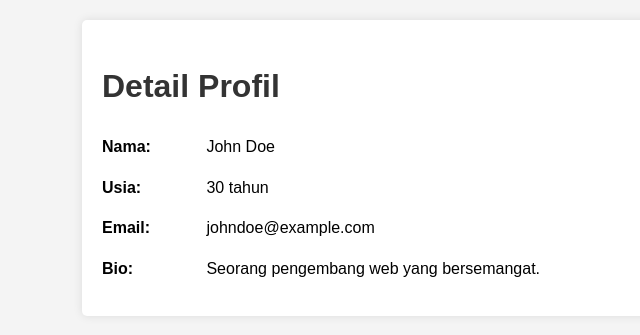
After one commit to Jiichiro/tugas-crud-iaas, a PHP site: page /kas.com_anyarrrr_luekkkkkk/profile.php in a window 1280 px wide. The commit adds this page. Shown: the top 335 px of the page, without its empty margins (238-878 px from the left). Run offline with PHP 8.4, Linux system fonts and the light colour scheme.

Commit message:
adding profile page

```diff
--- /dev/null
+++ b/kas.com_anyarrrr_luekkkkkk/profile.php
@@ -0,0 +1,62 @@
+<?php
+// Asumsikan data profil tersedia dalam variabel $profile
+$profile = [
+    'name' => 'John Doe',
+    'age' => 30,
+    'email' => 'johndoe@example.com',
+    'bio' => 'Seorang pengembang web yang bersemangat.'
+];
+?>
+
+<!DOCTYPE html>
+<html lang="id">
+<head>
+    <meta charset="UTF-8">
+    <meta name="viewport" content="width=device-width, initial-scale=1.0">
+    <title>Detail Profil</title>
+    <style>
+        body {
+            font-family: Arial, sans-serif;
+            line-height: 1.6;
+            margin: 0;
+            padding: 20px;
+            background-color: #f4f4f4;
+        }
+        .profile-container {
+            max-width: 600px;
+            margin: 0 auto;
+            background-color: #fff;
+            padding: 20px;
+            border-radius: 5px;
+            box-shadow: 0 0 10px rgba(0,0,0,0.1);
+        }
+        h1 {
+            color: #333;
+        }
+        .profile-info {
+            margin-bottom: 15px;
+        }
+        .profile-info strong {
+            display: inline-block;
+            width: 100px;
+        }
+    </style>
+</head>
+<body>
+    <div class="profile-container">
+        <h1>Detail Profil</h1>
+        <div class="profile-info">
+            <strong>Nama:</strong> <?php echo htmlspecialchars($profile['name']); ?>
+        </div>
+        <div class="profile-info">
+            <strong>Usia:</strong> <?php echo htmlspecialchars($profile['age']); ?> tahun
+        </div>
+        <div class="profile-info">
+            <strong>Email:</strong> <?php echo htmlspecialchars($profile['email']); ?>
+        </div>
+        <div class="profile-info">
+            <strong>Bio:</strong> <?php echo htmlspecialchars($profile['bio']); ?>
+        </div>
+    </div>
+</body>
+</html>
--- a/kas.com_anyarrrr_luekkkkkk/saldo.php
+++ b/kas.com_anyarrrr_luekkkkkk/saldo.php
@@ -69,7 +69,7 @@ $result = $kon->query("SELECT * FROM saldo WHERE akun_id");
 
 <body>
     <header>
-        <img src="assets/images/profile.png" alt="Logo" class="logo" onclick="window.location.href='./logout.php'">
+        <img src="assets/images/profile.png" alt="Logo" class="logo" onclick="window.location.href='./profile.php'">
     </header>
     <div class="sidebar close">
         <div class="logo-details">
--- a/kas.com_anyarrrr_luekkkkkk/welcome.php
+++ b/kas.com_anyarrrr_luekkkkkk/welcome.php
@@ -1,4 +1,3 @@
-
 <!DOCTYPE html>
 <html lang="en" dir="ltr">
 
@@ -43,8 +42,7 @@
 
 <body>
     <header>
-        <img src="assets/images/profile.png" alt="Logo" class="logo"
-            onclick="window.location.href='./logout.php'">
+        <img src="assets/images/profile.png" alt="Logo" class="logo" onclick="window.location.href='./profile.php'">
     </header>
     <div class="sidebar close">
         <div class="logo-details">
```
